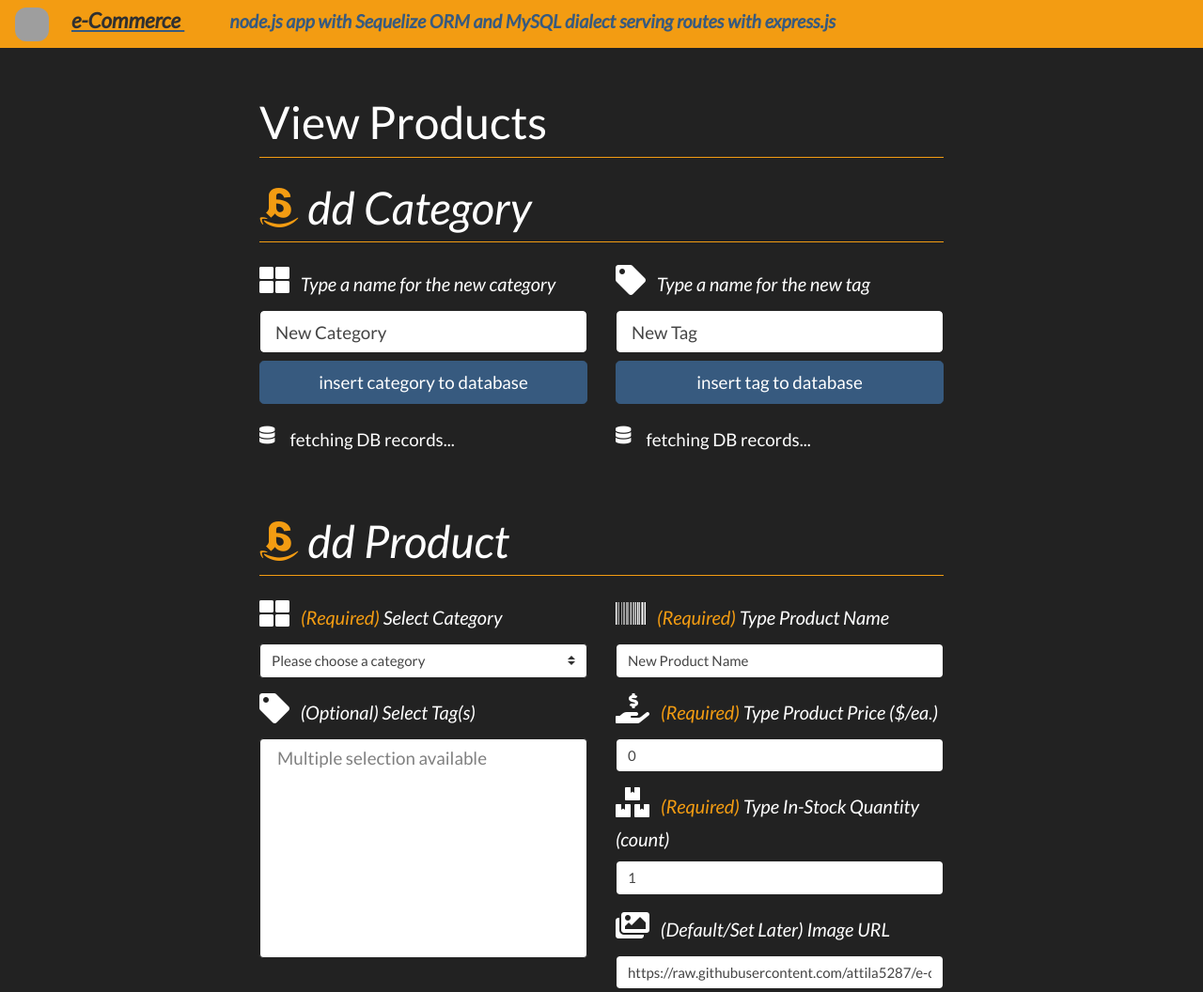
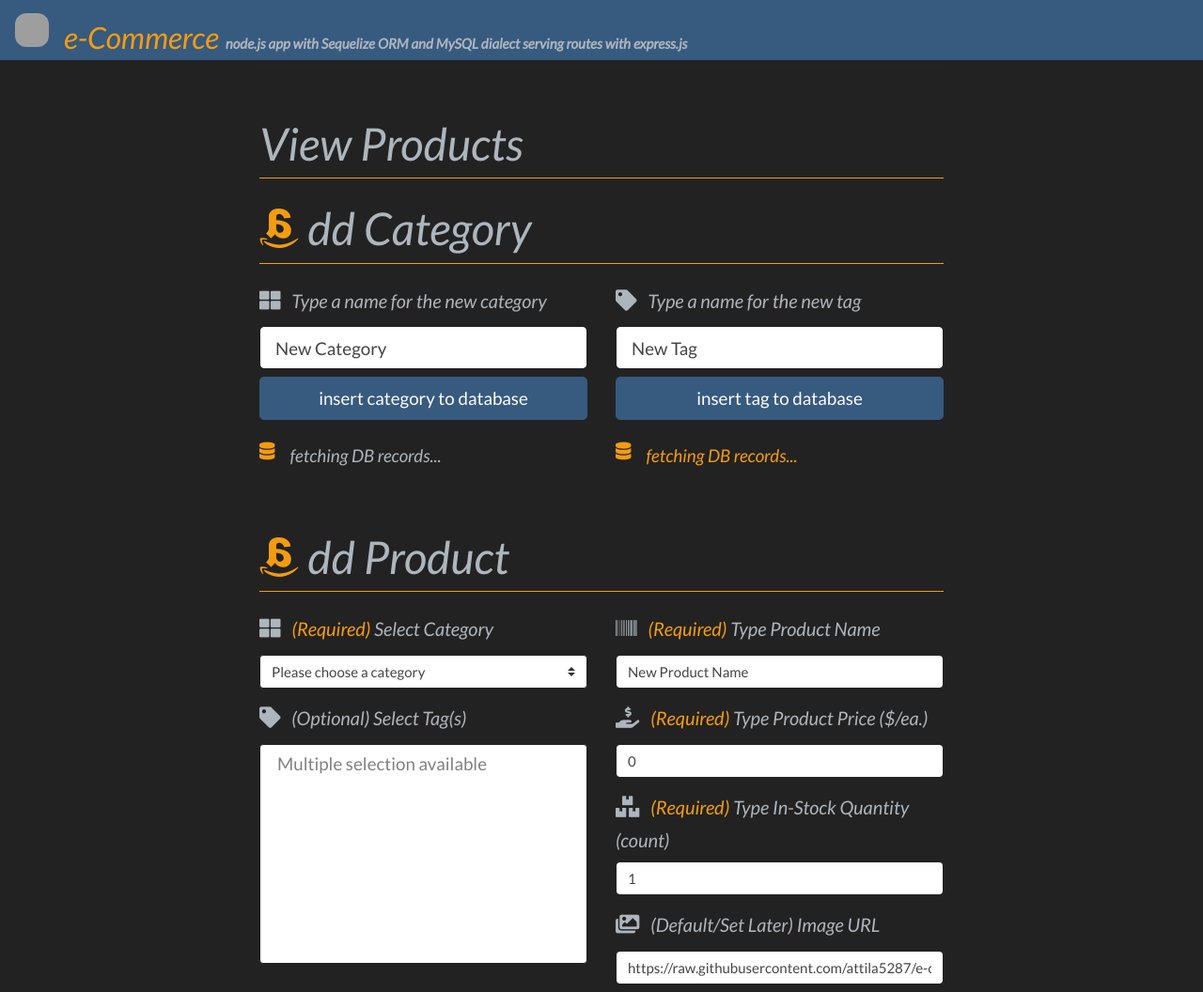
Before and after one commit to attila5287/e-commerce, a website: page routes/index.html in a window 1280 px wide. Shown: the top 1056 px of the page at 94% size. Drawn offline with nearby package versions, Linux system fonts and the light colour scheme; no server answers; grey boxes are pictures that could not be loaded.

Commit message:
mvc next

```diff
--- a/routes/index.html
+++ b/routes/index.html
@@ -10,7 +10,7 @@
 <title>e-Comm SQL</title>
 </head>
 <body>
-<nav class="navbar navbar-expand navbar-light bg-warning text-light fixed-top py-0 my-0">
+<nav class="navbar navbar-expand navbar-light bg-primary text-light fixed-top py-0 my-0">
   <a class="navbar-brand" href="https://github.com/attila5287/e-commerce">
     <img alt="@attila5287" src="https://avatars1.githubusercontent.com/u/42498753?s=60&amp;u=739973fd70454aa533c67bccf17b6aeddcc6361f&amp;v=4" class="rounded-xl my-0 py-0"
     width= "36"
@@ -22,18 +22,13 @@
   <div id="my-nav" class="collapse navbar-collapse">
     <ul class="navbar-nav mr-auto my-0 py-0">
       <li class="nav-item active">
-        <a class="nav-link text-dark" href="http://ecommsql.herokuapp.com">
-          <h4 class="text-primary">
-            <u>
-              <b class="font-italic text-dark">e-Commerce</b>
-            </u>
-            <small class="font-italic ml-5">
+        <a class="nav-link text-warning" href="http://ecommsql.herokuapp.com">
+          <a class="nav-title font-italic text-warning">e-Commerce</a>
+          <span class="mr-auto">            <i class="font-italic text-light ml-1">
               <b>
                 node.js app with Sequelize ORM and MySQL dialect serving routes with express.js
               </b>
-            </small>
-          </h4>
-          <span class="sr-only">(current)</span></a>
+            </></span></a>
       </li>
     </ul>
   </div>
@@ -58,7 +53,7 @@
     <div class="col-6">
         <form method="POST" action="/api/categories">
           <label for="category_name">
-            <h3 class="fas fa-th-large mr-2"></h3>
+            <h4 class="fas fa-th-large mr-2"></h4>
             Type a name for the new category
           </label>
           <input class="form-control form-control-lg" type="text" name="category_name"  id="category_name" value="New Category">
@@ -66,7 +61,10 @@
           <input id="submit" class="btn btn-primary btn-block btn-lg mt-2" type="submit" name="submit" value="insert category to database">
         </form>
         <blockquote  class="blockquote mt-4">
-          <i class="fas fa-database fa-pull-left mr-3"></i>
+          <span class="text-warning">
+            <i class="fas fa-database fa-pull-left mr-3"></i>
+
+          </span>
           fetching DB records...
           <small class="mb-0 text-muted font-italic" id="cats_saved">
           </small>
@@ -76,7 +74,7 @@
       <div class="col-6">
         <form method="POST" action="/api/tags">
           <label for="tag_name">
-            <h3 class="fas fa-tag mr-2"></h3>
+            <h4 class="fas fa-tag mr-2"></h4>
             Type a name for the new tag
           </label>
           <input class="form-control form-control-lg" type="text" name="tag_name" value="New Tag">
@@ -84,9 +82,10 @@
           <input id="submit" class="btn btn-primary btn-block btn-lg mt-2" type="submit" name="submit" value="insert tag to database">
         </form>
         <blockquote  class="blockquote mt-4">
-
+        <span class="text-warning">
           <i class="fas fa-database fa-pull-left mr-3"></i>
           fetching DB records...
+          </span>
           <small class="mb-0 text-muted font-italic" id="tags_saved">
           </small>
 
@@ -107,7 +106,7 @@
 
         <div class="form-group">
           <label for="select_cat">
-            <h3 class="fas fa-th-large mr-2"></h3>
+            <h4 class="fas fa-th-large mr-2"></h4>
             <span class="text-warning"> (Required) </span>
              Select Category</label>
           <select id="select_cat" class="custom-select" name="category_id">
@@ -116,7 +115,7 @@
         </div>
         <div class="form-group">
           <label for="select_tag">
-            <h3 class="fas fa-tag mr-2"></h3>
+            <h4 class="fas fa-tag mr-2"></h4>
             (Optional) Select Tag(s)</label>
           <select id="select_tag" class="custom-select custom-select-lg" name="tagIds" size="9" multiple>
             <option value="0" disabled>Multiple selection available</option>
@@ -128,27 +127,27 @@
 
         <div class="form-group">
           <label for="product_name">
-            <h3 class="fas fa-barcode mr-2"></h3>
+            <h4 class="fas fa-barcode mr-2"></h4>
             <span class="text-warning"> (Required) </span> Type Product Name</label>
           <input id= "product_name" class="form-control" type="text" name="product_name" value="New Product Name">
         </div>
         <div class="form-group">
           <label for="price">
-            <h3 class="fas fa-hand-holding-usd mr-2"></h3>
+            <h4 class="fas fa-hand-holding-usd mr-2"></h4>
             <span class="text-warning"> (Required) </span> Type Product Price ($/ea.)
           </label>
           <input id= "price" class="form-control" type="text" name="price" value="0">
         </div>
         <div class="form-group">
           <label for="stock">
-            <h3 class="fas fa-boxes mr-2"></h3>
+            <h4 class="fas fa-boxes mr-2"></h4>
             <span class="text-warning"> (Required) </span> Type In-Stock Quantity (count)
           </label>
           <input id= "stock" class="form-control" type="text" name="stock" value="1">
         </div>
         <div class="form-group">
           <label for="img_url">
-            <h3 class="fas fa-images mr-2"></h3>
+            <h4 class="fas fa-images mr-2"></h4>
             (Default/Set Later) Image URL
           </label>
           <input id= "img_url" class="form-control" type="text" name="img_url" value="https://raw.githubusercontent.com/attila5287/e-commerce/main/public/product_images/default.png">
@@ -190,6 +189,12 @@
     font-size: 0.85rem;
 
   }
+  .nav-title {
+    font-size: 2rem;
+  }
+  .barcode {
+    font-size: 1.25rem;
+  }
   label {
     font-size: 1.25rem;
     font-style: italic;
@@ -205,31 +210,30 @@
       products.forEach(p => {
 
         const card = $('<div>');
-        card.attr('class', 'card bg-transparent border-warning rounded-xl m-2');
+        card.attr('class', 'card bg-primary border-warning rounded-xl m-2');
         const header = $('<h6>');
         header.attr('data-toggle', "tooltip");
         header.attr('title', p.product_name);
         header.attr('class', 'card-header text-center bg-transparent border-bottom border-warning');
-
-        const pro_name = $('<b>');
+        const pro_name = $('<i>');
         pro_name.text(p.product_name);
 
+        if (p.product_name.length > 25) {
+        pro_name.text(p.product_name.slice(0,20) + "...");
+        }
+
         const barcode = $('<i>');
-          barcode.attr('class','fas fa-barcode mr-1');
+          barcode.attr('class','barcode fas fa-barcode bg-light text-dark rounded-lg px-1 py-0 mr-1');
         header.append(barcode);
         header.append(pro_name);
-        if (p.product_name.length > 25) {
-        header.text(p.product_name.slice(0,25) + "...");
-
-        }
 
         const img = $('<img>');
-        img.attr('class', 'card-img-top bg-transparent');
+        img.attr('class', 'card-img-top bg-dark');
         img.attr('src', p.img_url);
         img.text(p.product_name);
 
         const body = $('<div>');
-        body.attr('class', 'card-body bg-transparent');
+        body.attr('class', 'card-body bg-dark');
 
         const title = $('<h4>');
         title.attr('class', 'card-title text-center text-dark bg-light rounded-lg font-weight-bold');
```
